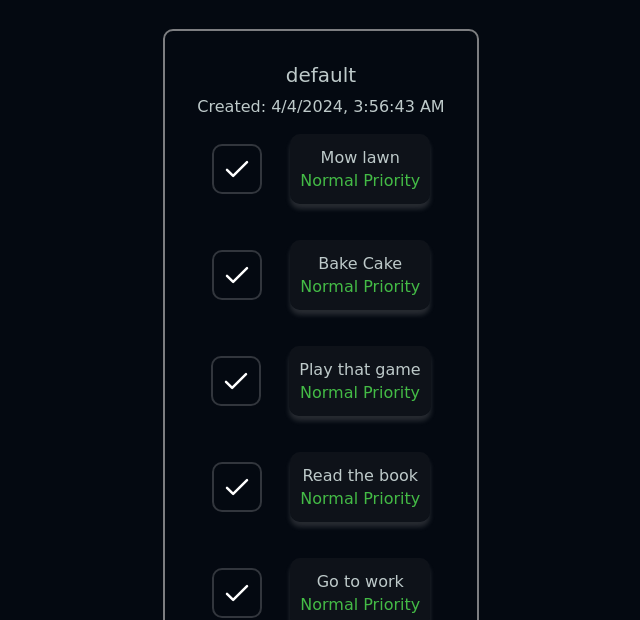
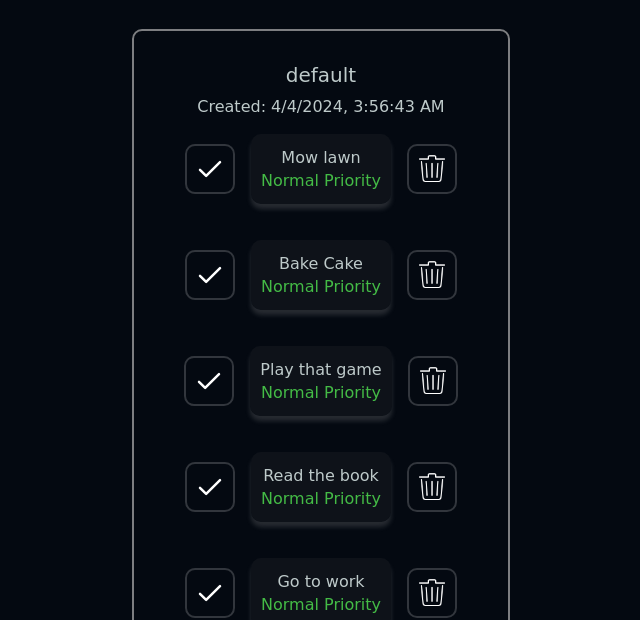
Before and after one commit to ilathem/todo-top, a website built with webpack: page dist/index.html in a window 1280 px wide. Shown: the part 180-800 px from the top of the page, without its empty margins (319-959 px from the left). Built offline with nearby package versions, Linux system fonts and the light colour scheme; a web font is replaced by a local one.

Commit message:
Add trash btn

```diff
--- a/src/components/projects/projects.css
+++ b/src/components/projects/projects.css
@@ -35,7 +35,7 @@
 }
 
 .todoContainer:hover,
-.check:hover {
+.todoActionButton:hover {
   background-color: rgba(100, 100, 100, 0.3);
   border: 2px solid rgba(235, 235, 235, 0.5);
   color: white;
@@ -43,7 +43,7 @@
   scale: 1.1;
 }
 
-.check:hover {
+.todoActionButton:hover {
   box-shadow: 0px 5px 5px 0px rgba(178, 178, 178, 0.3);
 }
 
@@ -70,7 +70,7 @@
   color: #bb4644;
 }
 
-.check {
+.todoActionButton {
   transition:
     all 200ms,
     scale 500ms;
@@ -80,14 +80,14 @@
   border: 2px solid rgba(235, 235, 235, 0.2);
   border-radius: 10px;
   padding: 0.5em;
-  margin-right: 1em;
+  margin: 0 1em;
 }
 
 .row {
   display: flex;
   flex-direction: row;
   align-items: center;
-  justify-content: space-evenly;
+  justify-content: space-around;
   padding: 1em 0;
   border: 2px solid rgba(235, 235, 235, 0);
   border-radius: 10px;
--- a/src/components/projects/projects.js
+++ b/src/components/projects/projects.js
@@ -1,28 +1,29 @@
-import Todo from '../../utils/Todo';
-import { priorityLevels } from '../../utils/constants';
-import './projects.css';
-import { createElement, createTextElement } from '../element/element';
-import { openExistingTodo } from '../form/form';
-import check from '../../../check.svg';
+import Todo from "../../utils/Todo";
+import { priorityLevels } from "../../utils/constants";
+import "./projects.css";
+import { createElement, createTextElement } from "../element/element";
+import { openExistingTodo } from "../form/form";
+import check from "../../../check.svg";
+import trash from "../../../icons8-trash-48.png";
 
 export default () => {
-  const container = document.createElement('div');
-  container.classList.add('projectsContainer');
+  const container = document.createElement("div");
+  container.classList.add("projectsContainer");
   Todo.getAll().forEach((project) => {
-    const projectContainer = createElement('div', 'projectContainer', 'main');
-    createTextElement('p', 'projectTitle', projectContainer, project.name);
+    const projectContainer = createElement("div", "projectContainer", "main");
+    createTextElement("p", "projectTitle", projectContainer, project.name);
     createTextElement(
-      'p',
-      'projectDate',
+      "p",
+      "projectDate",
       projectContainer,
-      `Created: ${new Date(project.id).toLocaleString()}`
+      `Created: ${new Date(project.id).toLocaleString()}`,
     );
     project.todos.forEach((todo) => {
       projectContainer.appendChild(createTodo(todo));
     });
     container.appendChild(projectContainer);
   });
-  document.querySelector('main').appendChild(container);
+  document.querySelector("main").appendChild(container);
 };
 
 const openTodo = (todo) => {
@@ -30,54 +31,61 @@ const openTodo = (todo) => {
 };
 
 const createTodo = (todo) => {
-  const row = document.createElement('row');
-  row.classList.add('row');
-  const container = document.createElement('div');
-  container.classList.add('todoContainer');
-  const markCompleteBtn = document.createElement('img');
-  markCompleteBtn.src = check
-  markCompleteBtn.classList.add('check');
-  markCompleteBtn.addEventListener('click', () => {
-    console.log('check clicked')
-  })
+  const row = document.createElement("row");
+  row.classList.add("row");
+  const container = document.createElement("div");
+  container.classList.add("todoContainer");
+  const markCompleteBtn = document.createElement("img");
+  markCompleteBtn.src = check;
+  markCompleteBtn.classList.add("todoActionButton");
+  markCompleteBtn.addEventListener("click", () => {
+    console.log("check clicked");
+  });
+  const trashBtn = document.createElement("img");
+  trashBtn.src = trash;
+  trashBtn.classList.add("todoActionButton");
+  trashBtn.addEventListener("click", () => {
+    console.log("trash clicked");
+  });
   row.appendChild(markCompleteBtn);
-  container.addEventListener('click', () => openTodo(todo));
-  createTextElement('p', 'todoDescription', container, todo.description);
+  container.addEventListener("click", () => openTodo(todo));
+  createTextElement("p", "todoDescription", container, todo.description);
   if (todo.dueDate) {
     createTextElement(
-      'p',
-      'todoDue',
+      "p",
+      "todoDue",
       container,
-      `Due: ${todo.dueDate ? new Date(todo.dueDate).toLocaleString() : 'n/a'}`
+      `Due: ${todo.dueDate ? new Date(todo.dueDate).toLocaleString() : "n/a"}`,
     );
   }
   createTextElement(
-    'p',
+    "p",
     `priority${priorityLevels[todo.priority]}`,
     container,
-    `${priorityLevels[todo.priority]} Priority`
+    `${priorityLevels[todo.priority]} Priority`,
   );
   if (todo.notes) {
-    const notesDiv = createElement('div', 'subsection', container);
-    createTextElement('p', 'subsectionHeader', notesDiv, 'Notes:');
-    createTextElement('p', 'todoNotes', notesDiv, todo.notes);
+    const notesDiv = createElement("div", "subsection", container);
+    createTextElement("p", "subsectionHeader", notesDiv, "Notes:");
+    createTextElement("p", "todoNotes", notesDiv, todo.notes);
   }
   if (todo.checklist.length) {
-    const checklistDiv = createElement('div', 'subsection', container);
-    createTextElement('p', 'subsectionHeader', checklistDiv, 'Checklist:');
+    const checklistDiv = createElement("div", "subsection", container);
+    createTextElement("p", "subsectionHeader", checklistDiv, "Checklist:");
     for (const checklistItem of todo.checklist) {
       createTextElement(
-        'p',
+        "p",
         [
-          'todoChecklistItem',
-          `${checklistItem.done ? 'checklistDone' : 'checklistNotDone'}`,
+          "todoChecklistItem",
+          `${checklistItem.done ? "checklistDone" : "checklistNotDone"}`,
         ],
         checklistDiv,
-        checklistItem.description
+        checklistItem.description,
       );
     }
     container.appendChild(checklistDiv);
   }
   row.appendChild(container);
+  row.appendChild(trashBtn);
   return row;
 };
```
Also changed, not shown: icons8-trash-48.png (added).
